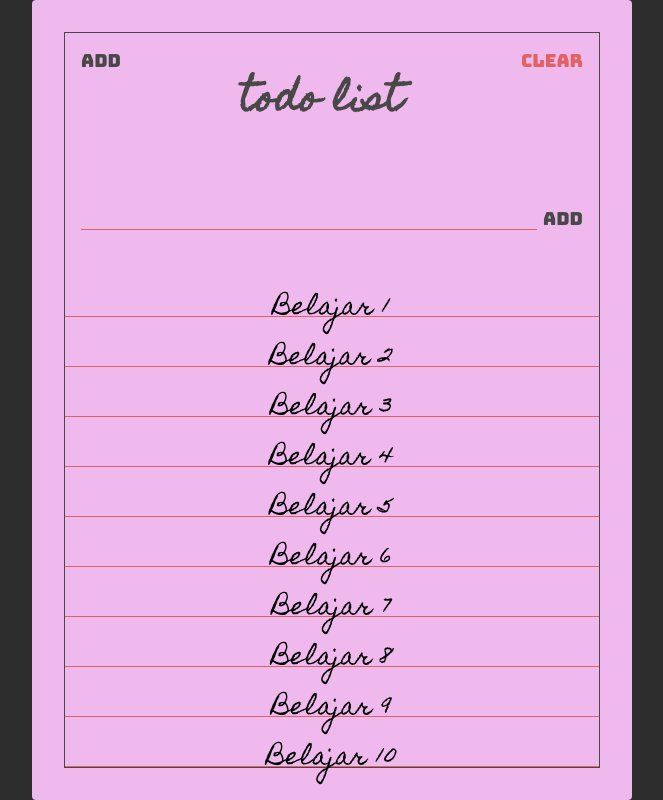
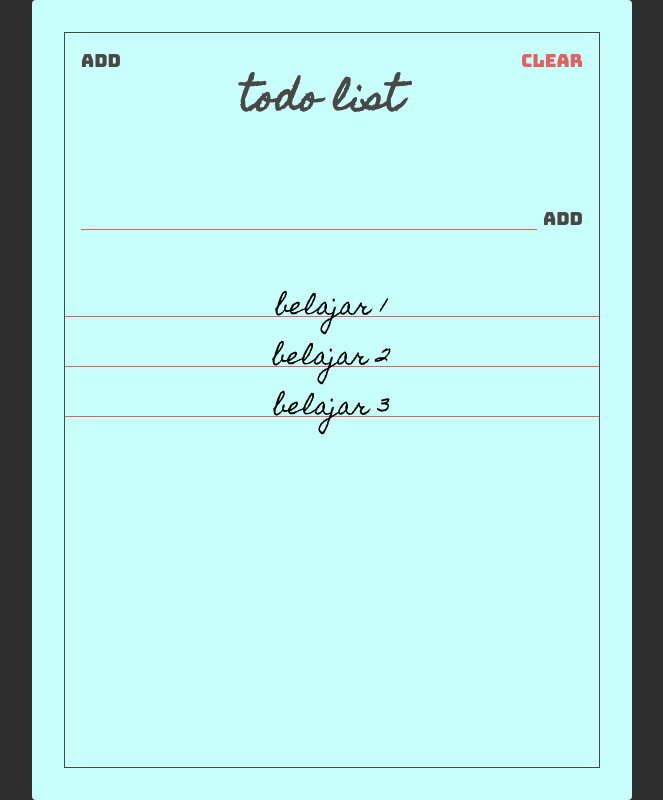
Before and after one commit to KadalGoreng/todolist-react, a React (Create React App) app: page / in a window 1280 px wide. Shown: the whole page, without its empty margins (308-971 px from the left). Built offline with nearby package versions, Linux system fonts and the light colour scheme.

Commit message:
me refactor todo, todos komponen dan membuat addTodo di TodoList

```diff
--- a/src/Pages/TodoList.jsx
+++ b/src/Pages/TodoList.jsx
@@ -1,4 +1,4 @@
-import React from "react";
+import React, { useState } from "react";
 
 import Paper from "../components/Paper";
 import Header from "../components/Header";
@@ -6,11 +6,25 @@
 import Todos from "../components/Todos";
 
 const TodoList = () => {
+  const [todos, setTodos] = useState([
+    { text: "belajar 1" },
+    { text: "belajar 2" },
+    { text: "belajar 3" }
+  ]);
+
+  const addTodo = (value) => {
+    const addedTodo = [...todos, { text: value }];
+
+    setTodos(addedTodo);
+  };
+
+  console.log("todos", todos);
+
   return (
     <Paper>
       <Header />
-      <TodoForm />
-      <Todos />
+      <TodoForm addTodo={addTodo} />
+      <Todos todos={todos} />
     </Paper>
   );
 };
--- a/src/components/Todos.jsx
+++ b/src/components/Todos.jsx
@@ -1,48 +1,24 @@
 import React from "react";
+import PropTypes from "prop-types";
 
 import Todo from "./Todo";
 
-const Todos = () => {
-  const todos = [
-    {
-      text: "Belajar 1"
-    },
-    {
-      text: "Belajar 2"
-    },
-    {
-      text: "Belajar 3"
-    },
-    {
-      text: "Belajar 4"
-    },
-    {
-      text: "Belajar 5"
-    },
-    {
-      text: "Belajar 6"
-    },
-    {
-      text: "Belajar 7"
-    },
-    {
-      text: "Belajar 8"
-    },
-    {
-      text: "Belajar 9"
-    },
-    {
-      text: "Belajar 10"
-    }
-  ];
-
+const Todos = ({ todos }) => {
   return (
     <section className="todos">
-      {todos.map((todo) => {
-        return <Todo text={todo.text} />;
+      {todos.map((todo, index) => {
+        return <Todo key={index} text={todo.text} />;
       })}
     </section>
   );
 };
 
+Todos.propTypes = {
+  todos: PropTypes.arrayOf(
+    PropTypes.shape({
+      text: PropTypes.string
+    })
+  )
+};
+
 export default Todos;
--- a/src/styles.css
+++ b/src/styles.css
@@ -39,7 +39,7 @@
 .container {
   width: 600px;
   height: 800px;
-  background-color: #efb9ed;
+  background-color: #c9fffa;
   border-radius: 4px;
 
   padding: 32px;
```
